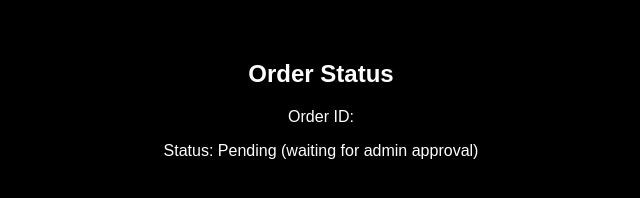
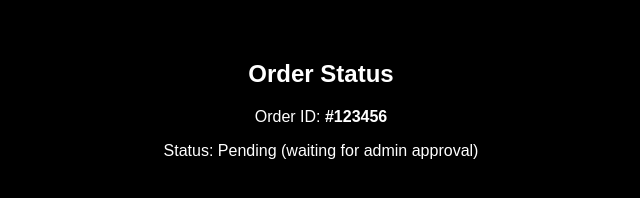
Before and after one commit to MLBBDIAMONDSTORE/mlbbbdiamondstore, a React (Create React App) app in the folder frontend/: page /status in a window 1280 px wide. Shown: the top 198 px of the page, without its empty margins (319-959 px from the left). Built offline with nearby package versions, Linux system fonts and the light colour scheme.

Commit message:
Update StatusPage.js

```diff
--- a/frontend/src/components/StatusPage.js
+++ b/frontend/src/components/StatusPage.js
@@ -1,11 +1,11 @@
 import React from 'react';
 import '../styles/OrderStatus.css';
 
-const StatusPage = ({ orderId }) => {
+const StatusPage = () => {
   return (
     <div className="status-page">
       <h2>Order Status</h2>
-      <p>Order ID: <strong>{orderId}</strong></p>
+      <p>Order ID: <strong>#123456</strong></p>
       <p>Status: Pending (waiting for admin approval)</p>
     </div>
   );
```
